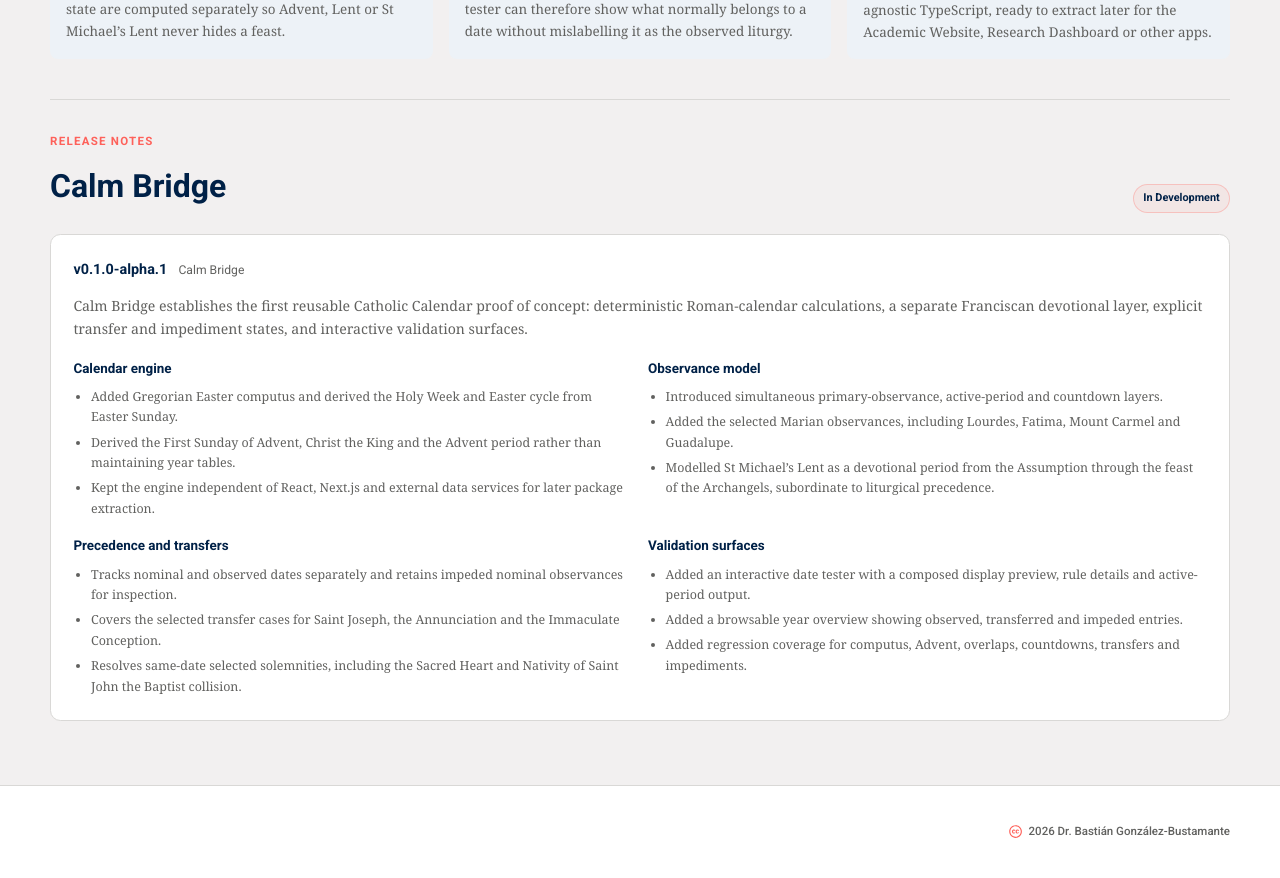
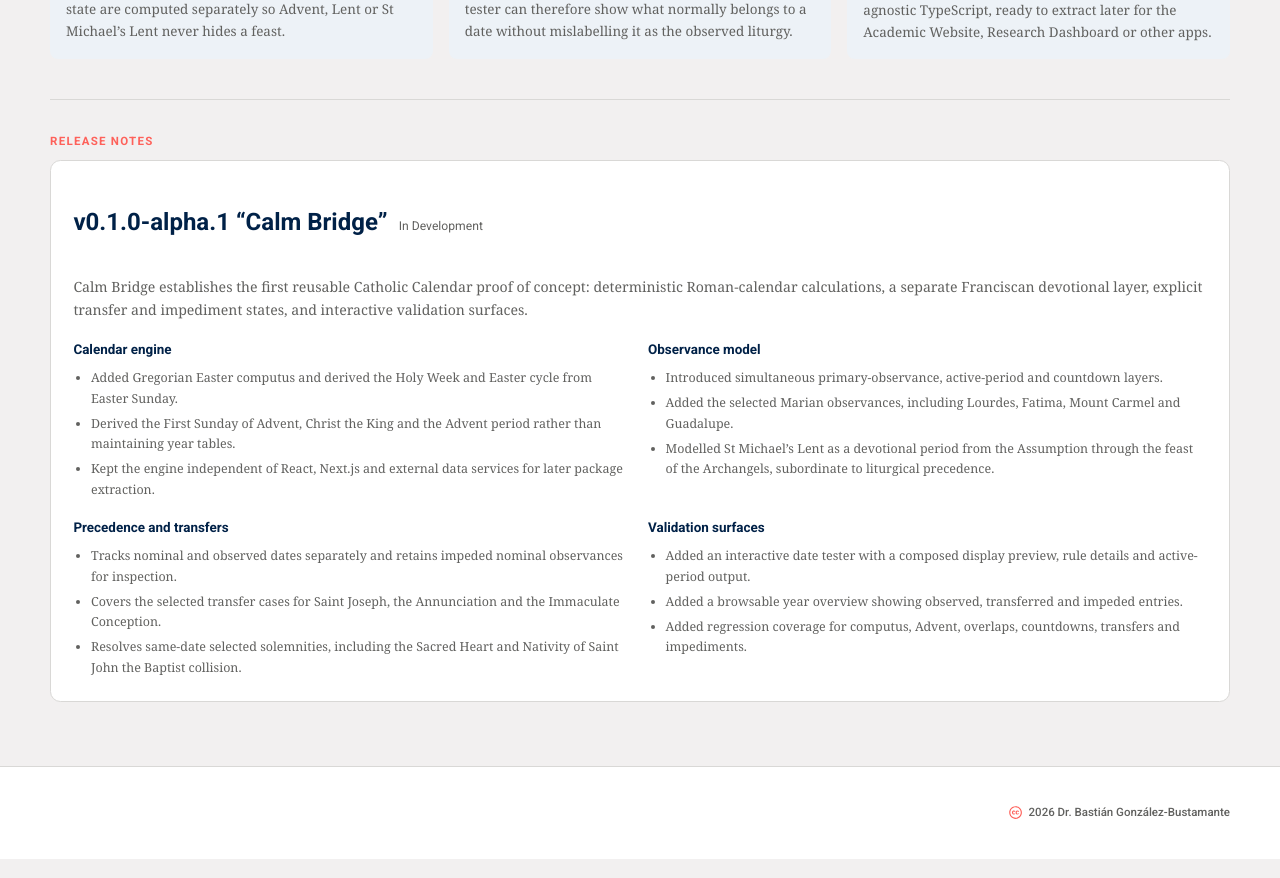
Before and after one commit to bgonzalezbustamante/catholic-calendar, a Next.js app: page / in a window 1280 px wide. Shown: the part 3500-4378 px from the top of the page. Built offline with nearby package versions, Linux system fonts and the light colour scheme.

Commit message:
style: align release notes with timeline reference

```diff
--- a/components/release-notes.tsx
+++ b/components/release-notes.tsx
@@ -3,19 +3,17 @@ import { currentRelease } from '@/lib/releases'
 export default function ReleaseNotes() {
   return (
     <section className="release-notes" aria-labelledby="release-notes-title">
-      <div className="section-heading release-notes-heading">
-        <div>
-          <p className="eyebrow">Release notes</p>
-          <h2 id="release-notes-title">{currentRelease.codename}</h2>
+      <p className="eyebrow">Release notes</p>
+      <div className="release-card">
+        <div className="release-heading">
+          <h2 id="release-notes-title">
+            {currentRelease.version} “{currentRelease.codename}”
+          </h2>
+          <span className="release-tag">{currentRelease.status}</span>
         </div>
-        <span className="release-status">{currentRelease.status}</span>
-      </div>
-      <article className="release-card">
-        <div className="release-heading">
-          <strong>{currentRelease.version}</strong>
-          <span>{currentRelease.codename}</span>
-        </div>
+
         <p className="release-summary">{currentRelease.summary}</p>
+
         <div className="release-sections">
           {currentRelease.sections.map((section) => (
             <div key={section.title}>
@@ -28,7 +26,7 @@ export default function ReleaseNotes() {
             </div>
           ))}
         </div>
-      </article>
+      </div>
     </section>
   )
 }
```
